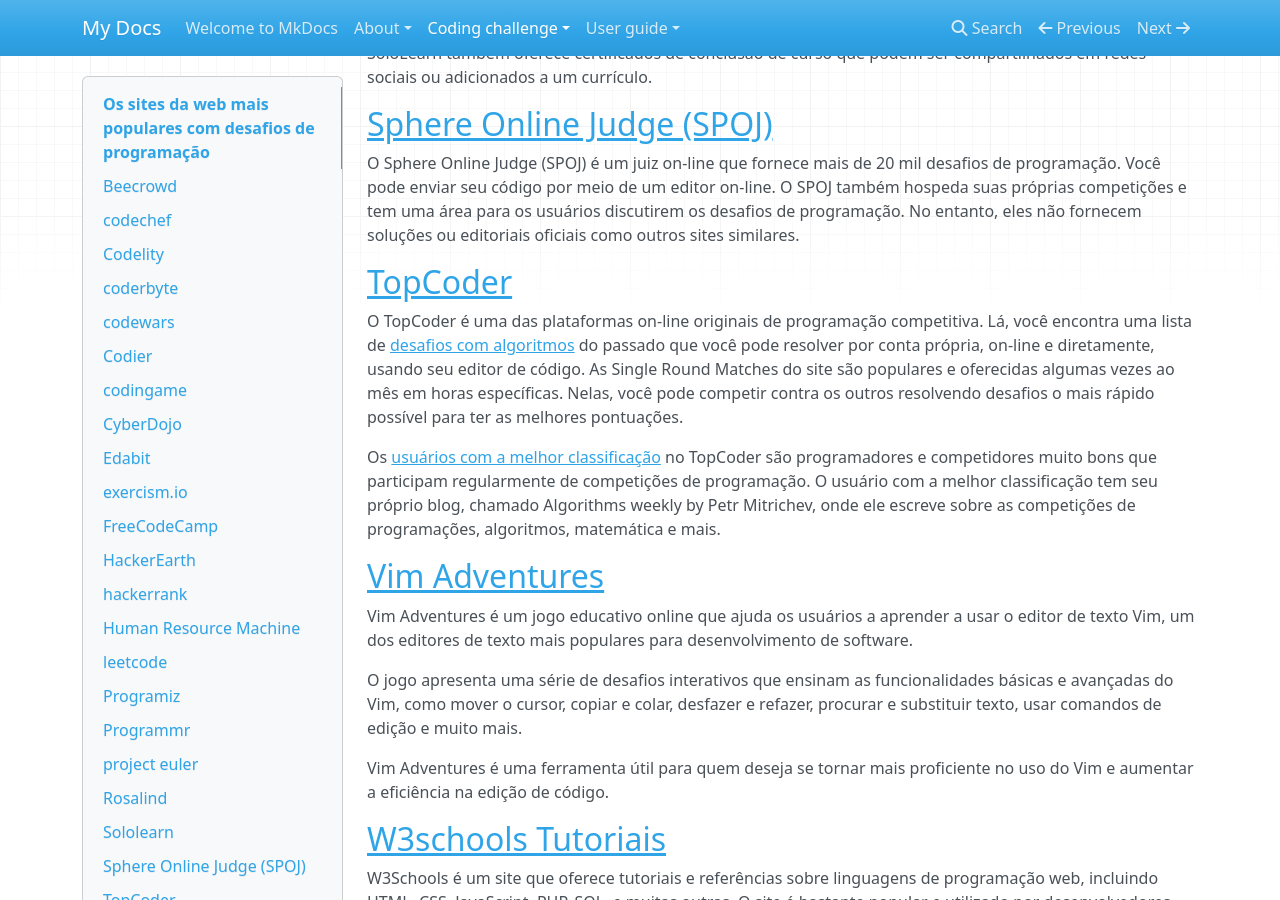
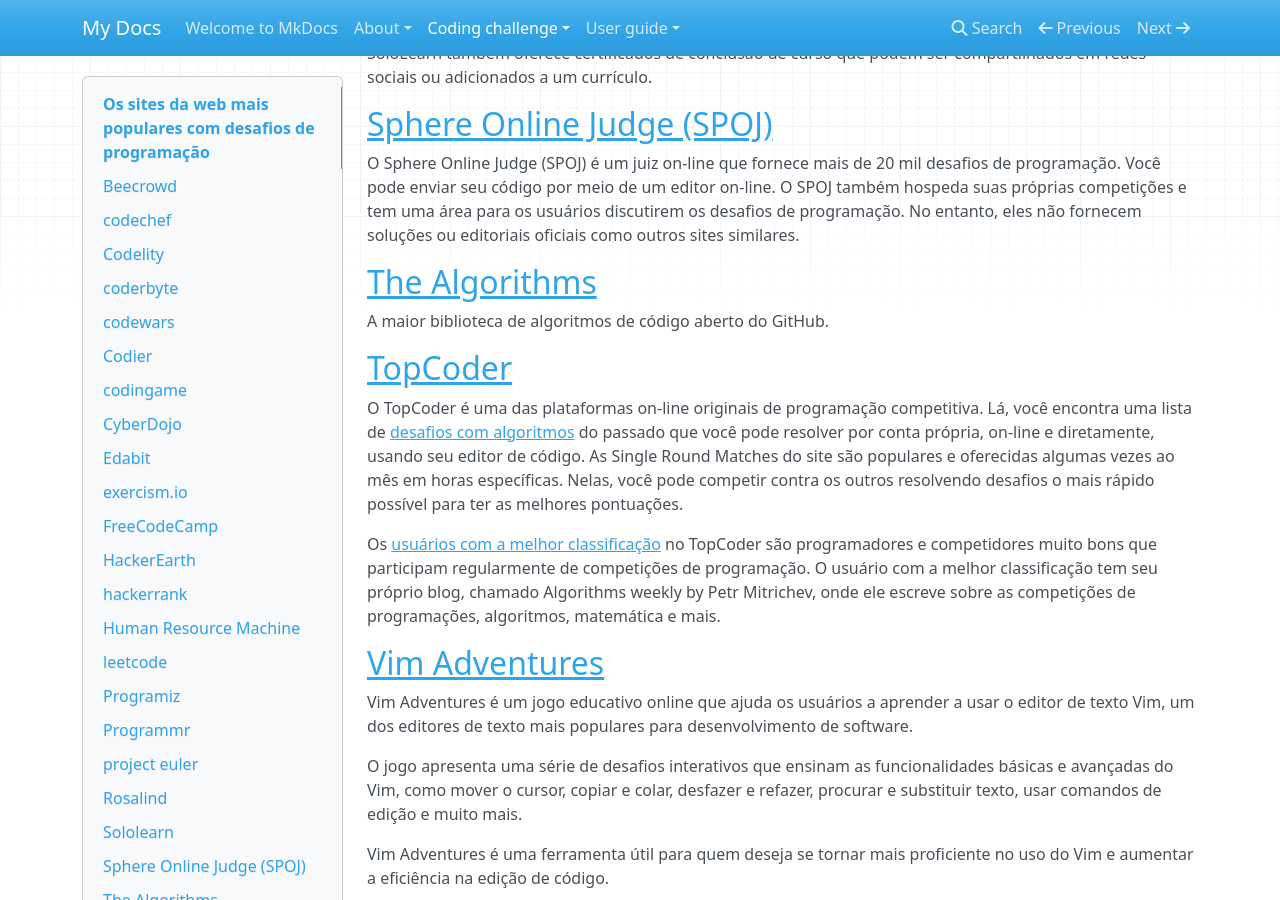
Before and after one commit to incolume-jedi/coding-dojo, an MkDocs documentation site: the page built from docs/coding_challenge/README.md, in a window 1280 px wide and 900 px high, scrolled down 5952 px. Built offline with MkDocs 1.6.1, drawn with Linux system fonts in a browser that asks for light colours; nearby versions of some CDN libraries.

Commit message:
docs: #99 Acrescimo de desafio de programação

```diff
--- a/docs/coding_challenge/README.md
+++ b/docs/coding_challenge/README.md
@@ -164,6 +164,11 @@ SoloLearn também oferece certificados de conclusão de curso que podem ser comp
 O Sphere Online Judge (SPOJ) é um juiz on-line que fornece mais de 20 mil desafios de programação. Você pode enviar seu código por meio de um editor on-line. O SPOJ também hospeda suas próprias competições e tem uma área para os usuários discutirem os desafios de programação. No entanto, eles não fornecem soluções ou editoriais oficiais como outros sites similares.
 
 
+## [The Algorithms](https://the-algorithms.com/pt)
+
+A maior biblioteca de algoritmos de código aberto do GitHub.
+
+
 ## [TopCoder](https://www.topcoder.com/challenges/?pageIndex=1)
 
 O TopCoder é uma das plataformas on-line originais de programação competitiva. Lá, você encontra uma lista de [desafios com algoritmos](https://www.topcoder.com/community/how-it-works/) do passado que você pode resolver por conta própria, on-line e diretamente, usando seu editor de código. As Single Round Matches do site são populares e oferecidas algumas vezes ao mês em horas específicas. Nelas, você pode competir contra os outros resolvendo desafios o mais rápido possível para ter as melhores pontuações.
```
